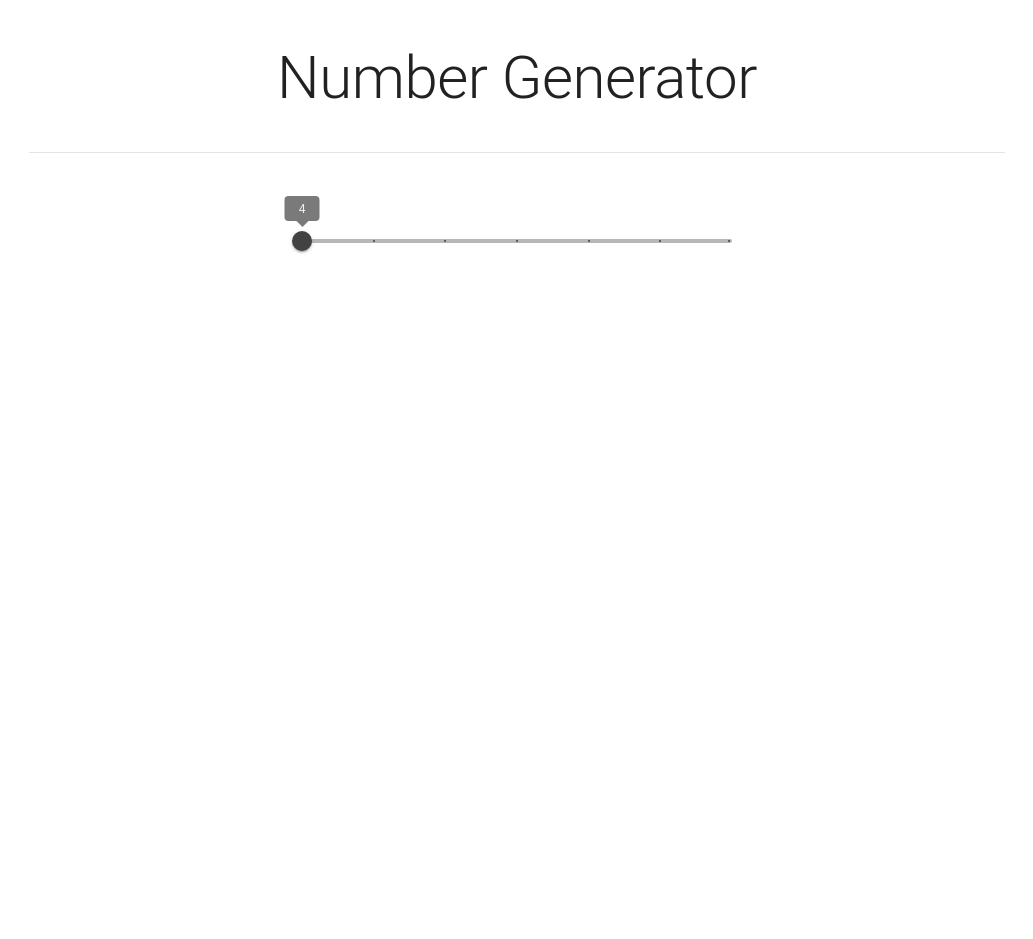
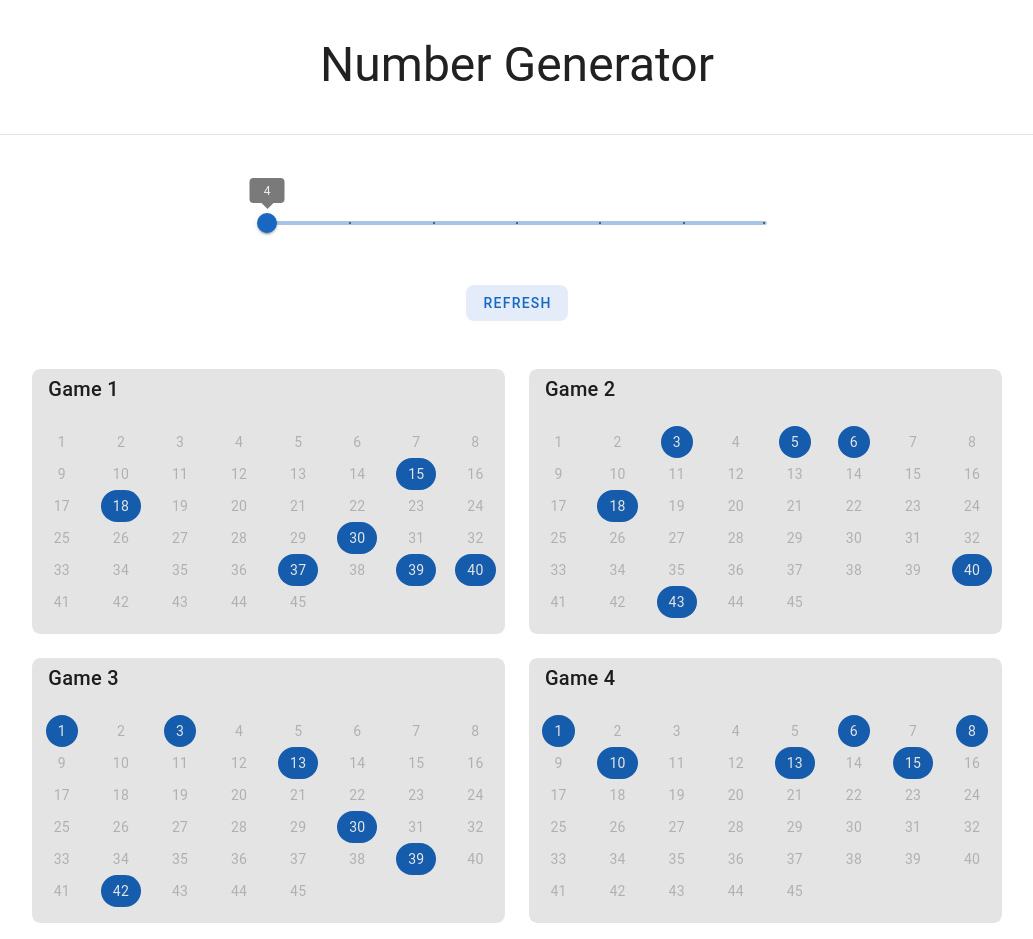
Before and after one commit to VijeshDatt/NumberGenerator, a Vue app: page / in a window 1280 px wide. Shown: the whole page, without its empty margins (123-1156 px from the left). Before the commit the page ends 800 px from the top, so only its background shows below. Built offline with nearby package versions, Linux system fonts and the light colour scheme.

Commit message:
Updates to the whole logic and UI

```diff
--- a/package.json
+++ b/package.json
@@ -1,6 +1,6 @@
 {
   "name": "vuetify-project",
-  "version": "0.0.4",
+  "version": "0.0.5",
   "scripts": {
     "dev": "vite",
     "build": "vite build",
--- a/src/App.vue
+++ b/src/App.vue
@@ -1,11 +1,11 @@
 <template>
   <v-app>
     <v-main>
-      <HelloWorld />
+      <NumberGenerator />
     </v-main>
   </v-app>
 </template>
 
 <script setup>
-import HelloWorld from "@/components/HelloWorld.vue";
+import NumberGenerator from "@/components/NumberGenerator.vue";
 </script>
--- a/src/components/HelloWorld.vue
+++ /dev/null
@@ -1,162 +0,0 @@
-<template>
-  <div>
-    <v-container class="text-center pa-12">
-      <v-row justify="center">
-        <v-col cols="12">
-          <h2 class="text-h2">Number Generator</h2>
-        </v-col>
-
-        <v-col cols="12">
-          <v-divider class="mx-16 my-5"></v-divider>
-        </v-col>
-
-        <v-col cols="12" md="5">
-          <v-slider
-            v-model="size"
-            min="4"
-            max="10"
-            step="1"
-            thumb-label="always"
-            class="mt-7"
-            show-ticks="always"
-            tick-size="2"
-            @update:model-value="getNumbers"
-          ></v-slider>
-        </v-col>
-      </v-row>
-
-      <v-row
-        justify="center"
-        v-for="(set, index) in results"
-        :key="`card-${index}`"
-      >
-        <!-- <v-col cols="12" md="6">
-          <ul>
-            <li v-for="(set, index) in results" :key="index" class="py-3">
-              <strong>Set {{ index + 1 }}:</strong>
-              {{ set.join(", ") }}
-            </li>
-          </ul>
-        </v-col> -->
-
-        <v-col cols="12" md="4">
-          <v-card variant="tonal" color="info" rounded="lg" density="compact">
-            <v-card-title class="text-start">
-              Set {{ index + 1 }}
-            </v-card-title>
-
-            <v-card-text>
-              <v-chip-group readonly>
-                <v-chip v-for="(num, idx) in set" :key="`chip-${idx}`">
-                  {{ num }}
-                </v-chip>
-              </v-chip-group>
-            </v-card-text>
-          </v-card>
-        </v-col>
-      </v-row>
-    </v-container>
-  </div>
-</template>
-
-<script>
-export default {
-  data() {
-    return {
-      size: null,
-      results: [],
-      games: [
-        [1, 5, 14, 15, 34, 42, 40, 45], //4413
-        [1, 2, 23, 24, 28, 30, 39, 29], //4415
-        [7, 8, 15, 16, 26, 31, 44, 6], //4417
-        [17, 20, 30, 36, 37, 44, 4, 19], //4419
-        [10, 14, 21, 22, 23, 42, 11, 7], //4421
-        [9, 11, 25, 32, 33, 44, 2, 20], //4423
-        [8, 12, 13, 17, 39, 41, 27, 32], //4425
-        [1, 20, 24, 31, 37, 39, 19, 41], //4427
-        [2, 3, 11, 24, 38, 39, 22, 35], //4429
-        [12, 13, 17, 34, 36, 42, 41, 38], //4431
-        [8, 33, 37, 39, 40, 41, 35, 2], //4433
-        [11, 22, 27, 33, 35, 37, 8, 1], //4435
-        [5, 8, 13, 24, 29, 36, 15, 40], //4437
-        [3, 11, 19, 22, 23, 29, 20, 30], //4439
-        [1, 2, 12, 13, 20, 42, 3, 15], //4441
-        [7, 11, 22, 25, 28, 34, 32, 35], //4443
-        [16, 17, 26, 38, 39, 42, 32, 37], //4445
-        [5, 8, 15, 18, 19, 30, 7, 26], //4447
-        [3, 17, 28, 35, 40, 44, 26, 33], //4451
-        [1, 12, 16, 17, 19, 32, 27, 34], //4453
-        [9, 12, 15, 42, 43, 44, 18, 36], //4455
-        [5, 6, 14, 36, 37, 45, 28, 31], //4457
-      ],
-      list: [],
-      sets: [],
-    };
-  },
-
-  watch: {},
-
-  methods: {
-    getNumbers() {
-      this.results = [];
-      // Filter to get only repeating numbers
-      let max = Math.max(...this.list.map((e) => e.tally)) - 3;
-      let list = this.list.filter((l) => l.tally > max).map((m) => m.number);
-
-      // Loop based on game size (4 - 10)
-      for (let i = 0; i < this.size; i++) {
-        let even = [];
-        let odd = [];
-
-        while (even.length != 3) {
-          // Get random value from list of used numbers
-          let num = list[Math.floor(Math.random() * list.length)];
-
-          // if even and not in array, then push to array
-          if (num % 2 == 0 && !even.includes(num) && even.length <= 3)
-            even.push(num);
-        }
-
-        while (odd.length != 3) {
-          // Get random value from list of used numbers
-          let num = list[Math.floor(Math.random() * list.length)];
-
-          // if odd and not in array, then push to array
-          if (num % 2 != 0 && !odd.includes(num) && odd.length <= 3)
-            odd.push(num);
-        }
-
-        this.results.push(even.concat(odd).sort((a, b) => a - b));
-      }
-    },
-
-    getStats() {
-      // Get total numbers from 1-45
-      for (let i = 1; i <= 45; i++) this.list.push({ number: i, tally: 0 });
-
-      // Loop through each game and get status
-      this.games.forEach((game) => {
-        game.forEach((num) => {
-          let index = this.list.findIndex((l) => l.number == num);
-
-          this.list[index].tally += 1;
-        });
-      });
-
-      this.getNumbers();
-    },
-  },
-
-  mounted() {
-    // this.getNumbers();
-    this.getStats();
-    this.size = 4;
-  },
-};
-</script>
-
-<style>
-ul {
-  list-style-type: none;
-}
-</style>
--- /dev/null
+++ b/src/components/NumberGenerator.vue
@@ -0,0 +1,156 @@
+<template>
+  <v-container class="text-center px-4">
+    <v-row justify="center" align="center">
+      <v-col cols="12">
+        <h2 class="text-h3 mt-6">Number Generator</h2>
+      </v-col>
+
+      <v-col cols="12">
+        <v-divider class="mx-16 my-5"></v-divider>
+      </v-col>
+
+      <v-col cols="12" md="6">
+        <v-slider v-model="size" color="primary" thumb-color="primary" min="4" max="10" step="1" thumb-label="always" class="mx-9 mt-7" show-ticks="always" tick-size="2"></v-slider>
+      </v-col>
+
+      <v-col cols="12" class="d-flex justify-center mb-6">
+        <v-btn @click="getNumbers" rounded="lg" color="primary" variant="tonal">Refresh</v-btn>
+      </v-col>
+    </v-row>
+
+    <v-row justify="center">
+      <v-col cols="12" md="5" v-for="(set, index) in results" :key="`card-${index}`">
+        <v-card variant="tonal" rounded="lg" density="compact">
+          <v-card-title class="text-start mb-4">
+            Game {{ index + 1 }}
+          </v-card-title>
+
+          <v-card-text class="px-0">
+            <v-row no-gutters align="center" justify="space-between" v-for="(row, idx) in rows" :key="`row-${idx}`">
+              <v-col v-for="(num, i) in row" :key="`chip-${i}`">
+                <v-chip v-if="num" :variant="set.includes(num) ? 'flat' : 'plain'" :color="set.includes(num) ? 'primary' : undefined"> {{ num }} </v-chip>
+              </v-col>
+            </v-row>
+
+            <!-- <v-chip-group readonly v-for="(row, idx) in rows" :key="`row-${idx}`">
+                <v-chip v-for="(num, i) in row" :key="`chip-${i}`"> {{ num }} </v-chip>
+                <v-chip v-for="(num, idx) in set" :key="`chip-${idx}`"> {{ num }} </v-chip>
+              </v-chip-group> -->
+          </v-card-text>
+        </v-card>
+      </v-col>
+    </v-row>
+  </v-container>
+</template>
+
+<script>
+export default {
+  data() {
+    return {
+      size: null,
+      results: [],
+      rows: {
+        row1: [1, 2, 3, 4, 5, 6, 7, 8],
+        row2: [9, 10, 11, 12, 13, 14, 15, 16],
+        row3: [17, 18, 19, 20, 21, 22, 23, 24],
+        row4: [25, 26, 27, 28, 29, 30, 31, 32],
+        row5: [33, 34, 35, 36, 37, 38, 39, 40],
+        row6: [41, 42, 43, 44, 45, , , ,],
+      },
+      games: [
+        [15, 19, 29, 34, 37, 40], // 4507
+        [13, 15, 18, 24, 27, 30], //4509
+        [2, 8, 10, 21, 28, 45], //4511
+        [5, 15, 22, 26, 33, 43], //4513
+        [1, 25, 29, 35, 42, 43], //4515
+        [1, 3, 6, 10, 18, 42], //4517
+        [5, 6, 30, 37, 39, 43], //4519
+        [5, 6, 8, 29, 38, 44], //4521
+        [3, 6, 17, 25, 40, 42], //4523
+        [8, 13, 16, 30, 39, 41], //4525
+      ],
+      list: [],
+      sets: [],
+    };
+  },
+
+  watch: {
+    size() {
+      this.getNumbers();
+    },
+  },
+
+  methods: {
+    getNumbers() {
+      this.results = [];
+      // Filter to get only repeating numbers
+      let max = Math.max(...this.list.map((e) => e.tally)) - 3;
+      let list = this.list.filter((l) => l.tally > max).map((m) => m.number);
+
+      // Loop based on game size (4 - 10)
+      for (let i = 0; i < this.size; i++) {
+        let numbers = [];
+
+        while (numbers.length != 6) {
+          let num = list[Math.floor(Math.random() * list.length)];
+
+          if (!numbers.includes(num) && numbers.length <= 6) numbers.push(num);
+        }
+
+        this.results.push(numbers.sort((a, b) => a - b));
+
+        // let even = [];
+        // let odd = [];
+        // if even and not in array, then push to array
+        // while (even.length != 3) {
+        //   // Get random value from list of used numbers
+        //   let num = list[Math.floor(Math.random() * list.length)];
+
+        //   // if even and not in array, then push to array
+        //   if (num % 2 == 0 && !even.includes(num) && even.length <= 3)
+        //     even.push(num);
+        // }
+
+        // while (odd.length != 3) {
+        //   // Get random value from list of used numbers
+        //   let num = list[Math.floor(Math.random() * list.length)];
+
+        //   // if odd and not in array, then push to array
+        //   if (num % 2 != 0 && !odd.includes(num) && odd.length <= 3)
+        //     odd.push(num);
+        // }
+
+        // this.results.push(even.concat(odd).sort((a, b) => a - b));
+      }
+    },
+
+    getStats() {
+      // Get total numbers from 1-45
+      for (let i = 1; i <= 45; i++) this.list.push({number: i, tally: 0});
+
+      // Loop through each game and get status
+      this.games.forEach((game) => {
+        game.forEach((num) => {
+          let index = this.list.findIndex((l) => l.number == num);
+
+          this.list[index].tally += 1;
+        });
+      });
+
+      this.getNumbers();
+    },
+  },
+
+  mounted() {
+    // this.getNumbers();
+    this.getStats();
+    this.size = 4;
+  },
+};
+</script>
+
+<style>
+ul {
+  list-style-type: none;
+}
+</style>
```
Also changed, not shown: 1 other file (tests, documents, lock files or other folders).
